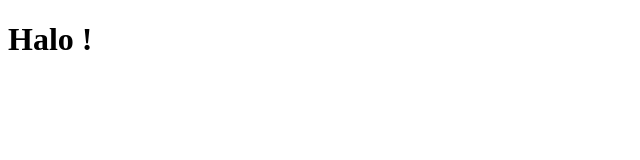
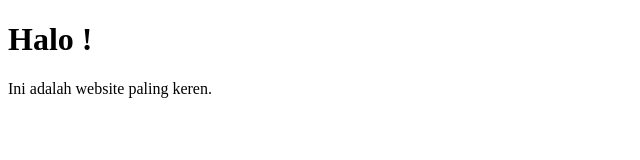
Before and after one commit to itapp1/github-unico-dev, a plain HTML site: page index.html in a window 1280 px wide. Shown: the whole page, without its empty margins (0-640 px from the left). Drawn offline with Linux system fonts and the light colour scheme.

Commit message:
+ paragraph

```diff
--- a/index.html
+++ b/index.html
@@ -7,5 +7,6 @@
 </head>
 <body>
     <h1>Halo !</h1>
+    <p>Ini adalah website paling keren.</p>
 </body>
 </html>
```
